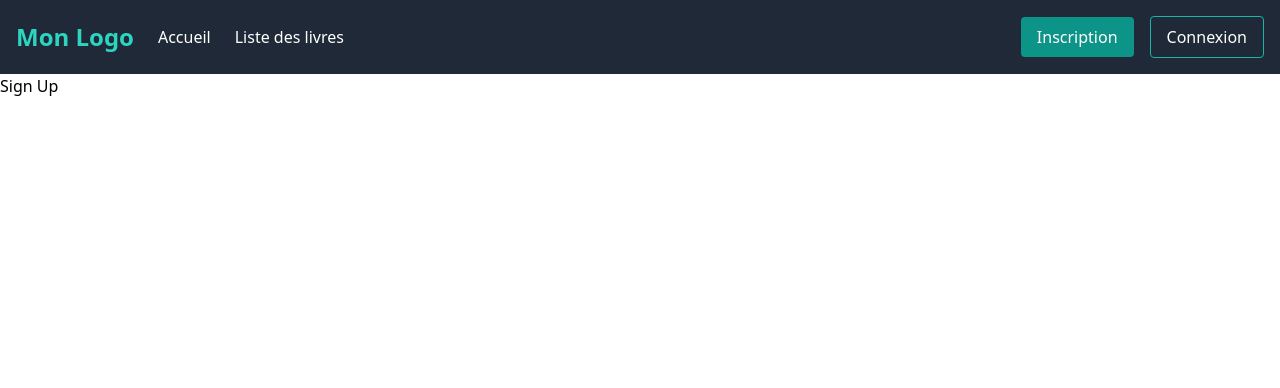
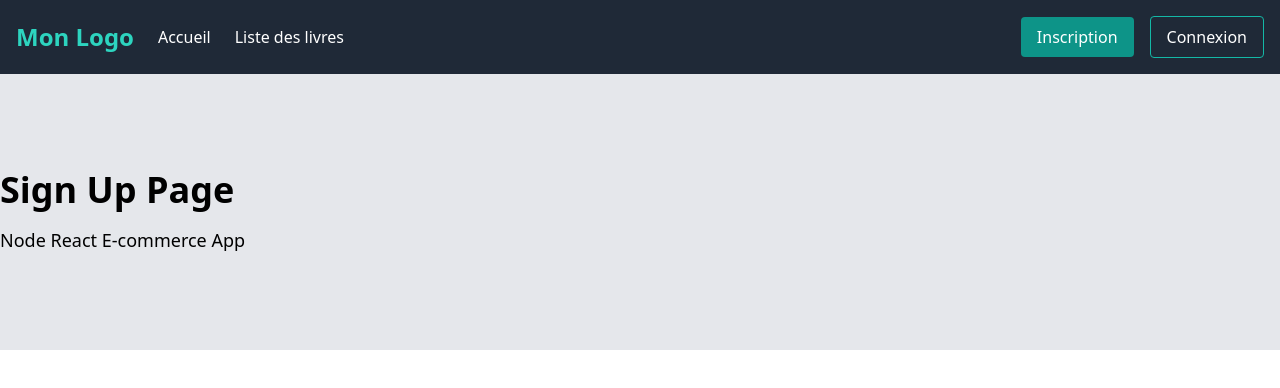
Before and after one commit to Harry8679/Book-E-commerce-Front, a React (Create React App) app: page /signup in a window 1280 px wide. Shown: the top 388 px of the page. Built offline with nearby package versions, Linux system fonts and the light colour scheme; the HTML template or start-up script is replaced by a standard one.

Commit message:
Sign Up Page

```diff
--- a/src/pages/Signup.jsx
+++ b/src/pages/Signup.jsx
@@ -1,10 +1,9 @@
 import React from 'react'
+import Layout from '../components/Layout'
 
 const Signup = () => {
   return (
-    <div>
-      Sign Up
-    </div>
+    <Layout title='Sign Up Page' description='Node React E-commerce App'></Layout>
   )
 }
 
```
